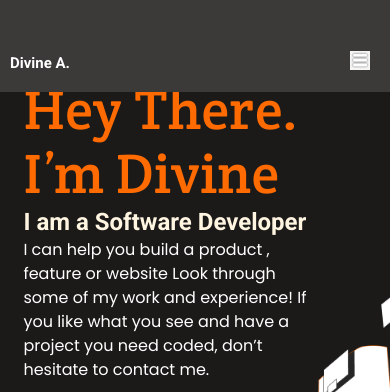
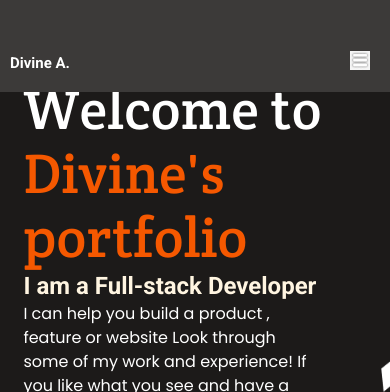
Before and after one commit to Divinity-dev/Portfolio2, a website: page index.html in a window 390 px wide. Shown: the top 392 px of the page. Drawn offline with Linux system fonts and the light colour scheme.

Commit message:
change bio

```diff
--- a/index.html
+++ b/index.html
@@ -65,8 +65,8 @@
     </header>
     <section class="main" id="main">
       <div>
-        <h1>Hey There. I’m Divine</h1>
-        <h2>I am a Software Developer</h2>
+        <h1>Welcome to <span class="divine">Divine's portfolio</span></h1>
+        <h2>I am a Full-stack Developer</h2>
         <p>
           I can help you build a product , feature or website Look through some
           of my work and experience! If you like what you see and have a project
--- a/queries.css
+++ b/queries.css
@@ -151,7 +151,7 @@
     font-weight: 400;
     font-size: 72px;
     line-height: 82px;
-    color: #f55800;
+    color: #fff;
     margin-bottom: 20px;
   }
 
@@ -307,6 +307,10 @@
   .card4 {
     background-image: url(Images/restaurant.png);
     height: 483px;
+  }
+
+  .divine{
+    color: #f55800;
   }
 
   .card6 {
--- a/style.css
+++ b/style.css
@@ -131,7 +131,11 @@ body {
     font-size: 56px;
     line-height: 64px;
     letter-spacing: 0.37px;
-    color: #ff6b00;
+    color: #fff;;
+  }
+
+  .divine{
+    color: #f55800;
   }
 
   .main h2 {
```
